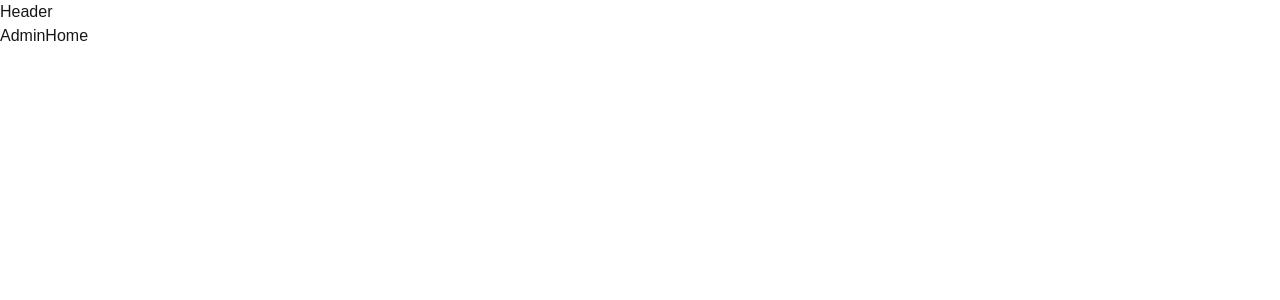
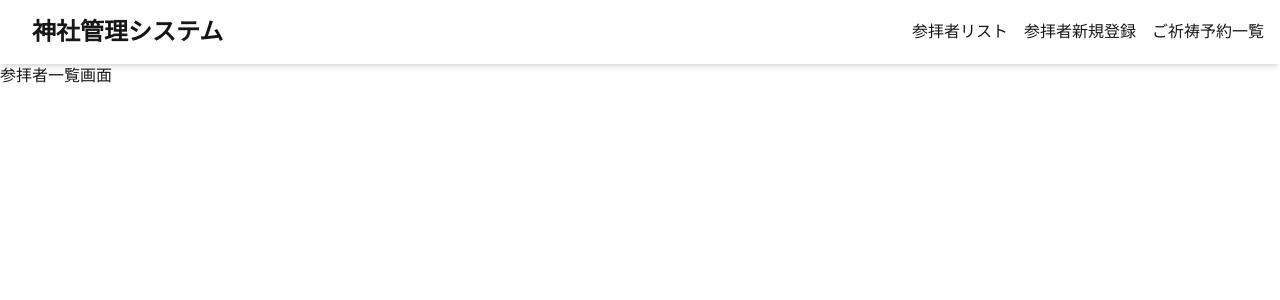
Before and after one commit to gorotakeda/jinja_frontend, a Next.js app: page / in a window 1280 px wide. Shown: the top 300 px of the page. Built offline with nearby package versions, Linux system fonts and the light colour scheme.

Commit message:
ヘッダー作成

```diff
--- a/src/app/features/common/header/components/header.tsx
+++ b/src/app/features/common/header/components/header.tsx
@@ -1,7 +1,21 @@
 export default function Header() {
   return (
-    <header>
-      <div>Header</div>
+    <header className="bg-primary text-primary-foreground shadow-md">
+      <div className="container mx-auto px-4 py-4 flex items-center justify-between">
+        <div className="flex items-center space-x-4">
+          <button>
+            <span className="sr-only">メニュー</span>
+          </button>
+          <h1 className="text-2xl font-bold">神社管理システム</h1>
+        </div>
+        <nav>
+          <ul className="flex space-x-4">
+            <li><a href="/" className="hover:underline">参拝者リスト</a></li>
+            <li><a href="/new-registration" className="hover:underline">参拝者新規登録</a></li>
+            <li><a href="/prayer-kagura-reservation" className="hover:underline">ご祈祷予約一覧</a></li>
+          </ul>
+        </nav>
+      </div>
     </header>
   );
 }
--- a/src/app/features/routes/admin/adminHome/adminHome.tsx
+++ b/src/app/features/routes/admin/adminHome/adminHome.tsx
@@ -1,3 +1,11 @@
-export default function AdminHome() {
-  return <div>AdminHome</div>;
-}
+export const AdminHome = () => {
+  return (
+    <div className="flex flex-col min-h-screen">
+      <main className="flex">
+        <h2>参拝者一覧画面</h2>
+        <div>
+        </div>
+      </main>
+    </div>
+  );
+};
--- a/src/app/page.tsx
+++ b/src/app/page.tsx
@@ -1,4 +1,4 @@
-import AdminHome from './features/routes/admin/adminHome/adminHome';
+import { AdminHome } from './features/routes/admin/adminHome/adminHome';
 
 export default function Home() {
   return <AdminHome />;
```
